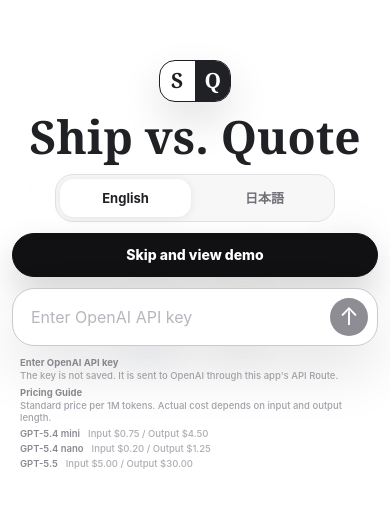
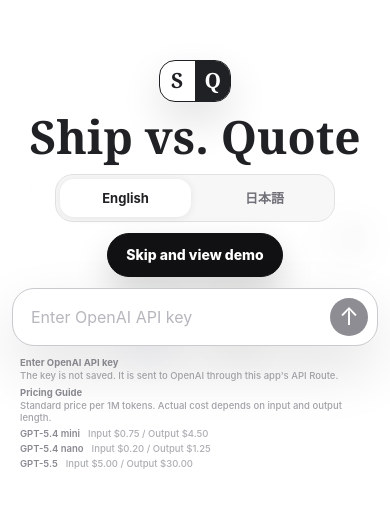
Before and after one commit to kaii0624/ship-vs-quote, a Next.js app: page / in a window 390 px wide. Shown: the part 157-664 px from the top of the page. Built offline with nearby package versions, Linux system fonts and the light colour scheme.

Commit message:
Constrain demo skip button width

```diff
--- a/app/globals.css
+++ b/app/globals.css
@@ -833,6 +833,8 @@
 }
 
 .key-skip {
+  width: fit-content;
+  max-width: min(84vw, 300px);
   min-height: 46px;
   padding: 0 22px;
   border: 1px solid #111113;
@@ -841,6 +843,7 @@
   color: #fff;
   font-size: 15px;
   font-weight: 760;
+  white-space: nowrap;
   box-shadow: 0 16px 34px rgba(0, 0, 0, 0.16);
 }
 
@@ -1800,8 +1803,9 @@
   }
 
   .key-skip {
-    width: min(100%, 420px);
+    max-width: min(72vw, 280px);
     min-height: 44px;
+    padding: 0 18px;
     font-size: 14px;
   }
 
```
